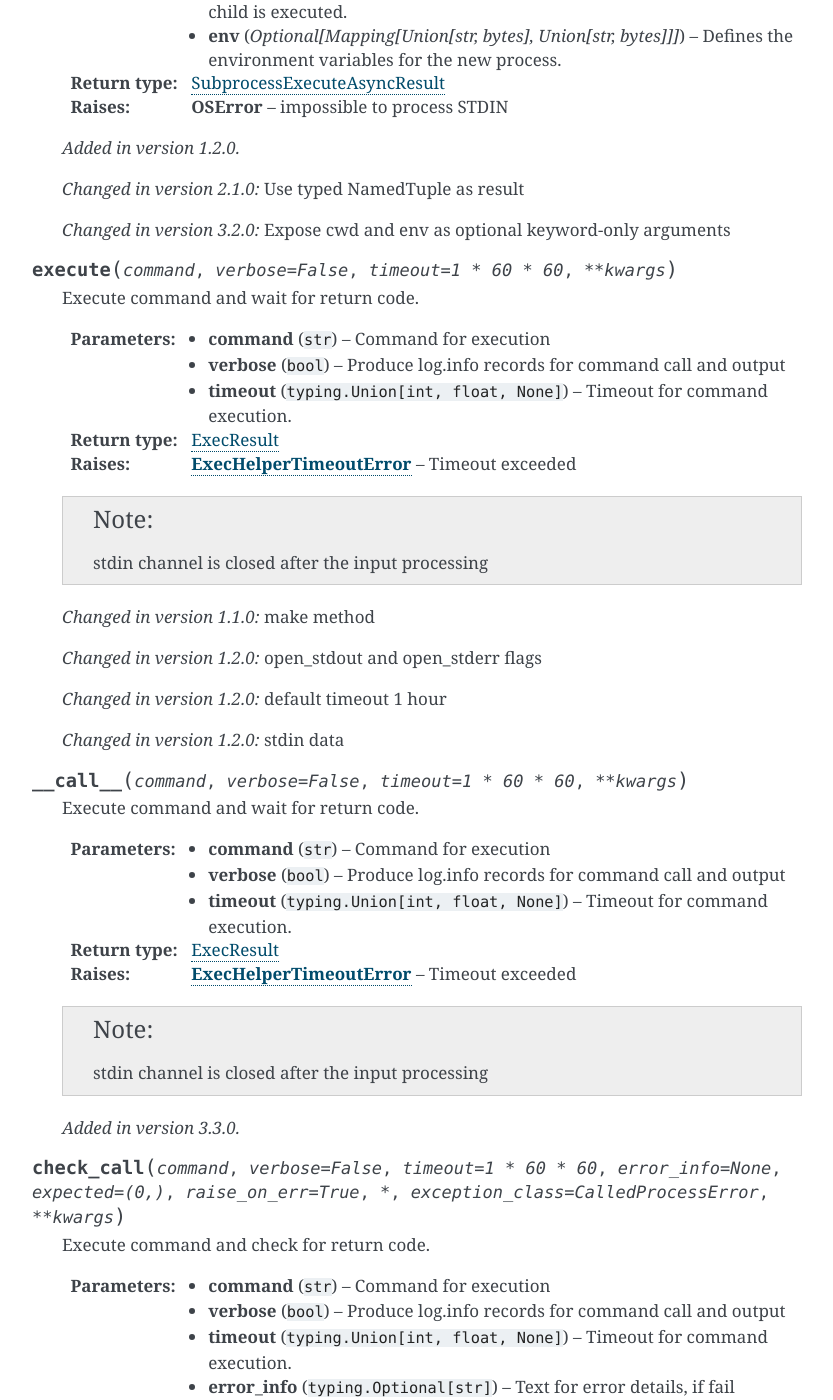
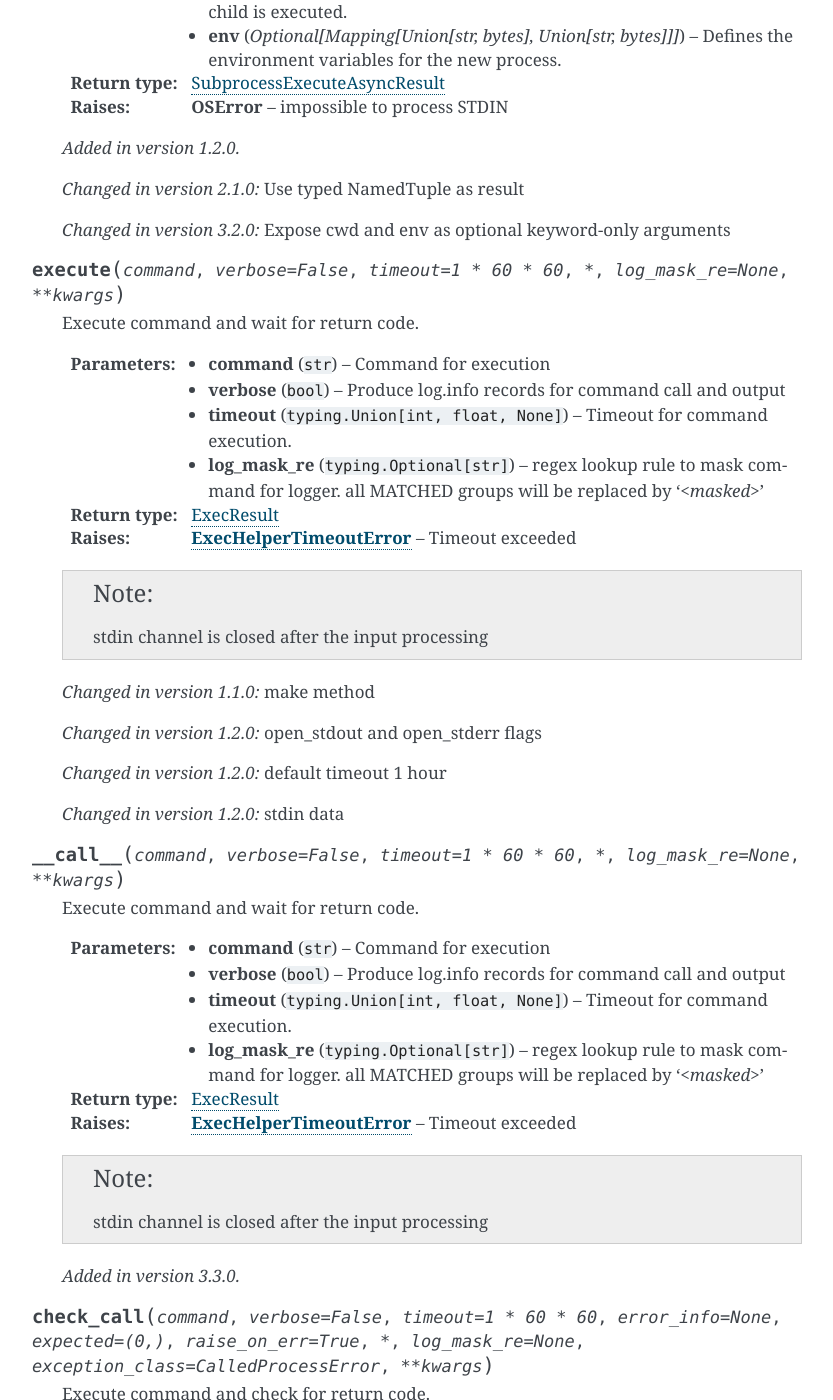
Before and after one commit to python-useful-helpers/exec-helpers, a Sphinx documentation site: the page built from doc/source/Subprocess.rst, in a window 1280 px wide and 1400 px high, scrolled down 1563 px. Shown: the whole window, without its empty margins (248-1081 px from the left). Built offline with Sphinx 7.4.7, drawn with Linux system fonts in a browser that asks for light colours; some of the changed text lies outside the part shown.

Commit message:
Expose log_mask_re from kwargs
Signed-off-by: Aleksei Stepanov <penguinolog@gmail.com>

```diff
--- a/README.rst
+++ b/README.rst
@@ -133,6 +133,8 @@ This methods are almost the same for `SSHClient` and `Subprocess`, except specif
         command,  # type: str
         verbose=False,  # type: bool
         timeout=1 * 60 * 60,  # type: typing.Union[int, float, None]
+        # Keyword only:
+        log_mask_re=None,  # type: typing.Optional[str]
         **kwargs
     )
 
@@ -147,6 +149,7 @@ This methods are almost the same for `SSHClient` and `Subprocess`, except specif
         expected=(0,),  # type: typing.Iterable[typing.Union[int, ExitCodes]]
         raise_on_err=True,  # type: bool
         # Keyword only:
+        log_mask_re=None,  # type: typing.Optional[str]
         exception_class=CalledProcessError,  # typing.Type[CalledProcessError]
         **kwargs
     )
@@ -160,6 +163,7 @@ This methods are almost the same for `SSHClient` and `Subprocess`, except specif
         error_info=None,  # type: typing.Optional[str]
         raise_on_err=True,  # type: bool
         # Keyword only:
+        log_mask_re=None,  # type: typing.Optional[str]
         expected=(0,),  # typing.Iterable[typing.Union[int, ExitCodes]]
         exception_class=CalledProcessError,  # typing.Type[CalledProcessError]
     )
@@ -170,6 +174,8 @@ This methods are almost the same for `SSHClient` and `Subprocess`, except specif
         command,  # type: str
         verbose=False,  # type: bool
         timeout=1 * 60 * 60,  # type: typing.Union[int, float, None]
+        # Keyword only:
+        log_mask_re=None,  # type: typing.Optional[str]
         **kwargs
     )
 
--- a/doc/source/Subprocess.rst
+++ b/doc/source/Subprocess.rst
@@ -86,7 +86,7 @@ API: Subprocess
         .. versionchanged:: 2.1.0 Use typed NamedTuple as result
         .. versionchanged:: 3.2.0 Expose cwd and env as optional keyword-only arguments
 
-    .. py:method:: execute(command, verbose=False, timeout=1*60*60, **kwargs)
+    .. py:method:: execute(command, verbose=False, timeout=1*60*60, *, log_mask_re=None, **kwargs)
 
         Execute command and wait for return code.
 
@@ -96,6 +96,9 @@ API: Subprocess
         :type verbose: ``bool``
         :param timeout: Timeout for command execution.
         :type timeout: ``typing.Union[int, float, None]``
+        :param log_mask_re: regex lookup rule to mask command for logger.
+                            all MATCHED groups will be replaced by '<*masked*>'
+        :type log_mask_re: ``typing.Optional[str]``
         :rtype: ExecResult
         :raises ExecHelperTimeoutError: Timeout exceeded
 
@@ -105,7 +108,7 @@ API: Subprocess
         .. versionchanged:: 1.2.0 default timeout 1 hour
         .. versionchanged:: 1.2.0 stdin data
 
-    .. py:method:: __call__(command, verbose=False, timeout=1*60*60, **kwargs)
+    .. py:method:: __call__(command, verbose=False, timeout=1*60*60, *, log_mask_re=None, **kwargs)
 
         Execute command and wait for return code.
 
@@ -115,13 +118,16 @@ API: Subprocess
         :type verbose: ``bool``
         :param timeout: Timeout for command execution.
         :type timeout: ``typing.Union[int, float, None]``
+        :param log_mask_re: regex lookup rule to mask command for logger.
+                            all MATCHED groups will be replaced by '<*masked*>'
+        :type log_mask_re: ``typing.Optional[str]``
         :rtype: ExecResult
         :raises ExecHelperTimeoutError: Timeout exceeded
 
         .. note:: stdin channel is closed after the input processing
         .. versionadded:: 3.3.0
 
-    .. py:method:: check_call(command, verbose=False, timeout=1*60*60, error_info=None, expected=(0,), raise_on_err=True, *, exception_class=CalledProcessError, **kwargs)
+    .. py:method:: check_call(command, verbose=False, timeout=1*60*60, error_info=None, expected=(0,), raise_on_err=True, *, log_mask_re=None, exception_class=CalledProcessError, **kwargs)
 
         Execute command and check for return code.
 
@@ -137,6 +143,9 @@ API: Subprocess
         :type expected: typing.Iterable[typing.Union[int, ExitCodes]]
         :param raise_on_err: Raise exception on unexpected return code
         :type raise_on_err: ``bool``
+        :param log_mask_re: regex lookup rule to mask command for logger.
+                            all MATCHED groups will be replaced by '<*masked*>'
+        :type log_mask_re: ``typing.Optional[str]``
         :param exception_class: Exception class for errors. Subclass of CalledProcessError is mandatory.
         :type exception_class: typing.Type[CalledProcessError]
         :rtype: ExecResult
@@ -148,7 +157,7 @@ API: Subprocess
         .. versionchanged:: 3.2.0 Exception class can be substituted
         .. versionchanged:: 3.4.0 Expected is not optional, defaults os dependent
 
-    .. py:method:: check_stderr(command, verbose=False, timeout=1*60*60, error_info=None, raise_on_err=True, *, expected=(0,), exception_class=CalledProcessError, **kwargs)
+    .. py:method:: check_stderr(command, verbose=False, timeout=1*60*60, error_info=None, raise_on_err=True, *, log_mask_re=None, expected=(0,), exception_class=CalledProcessError, **kwargs)
 
         Execute command expecting return code 0 and empty STDERR.
 
@@ -164,6 +173,9 @@ API: Subprocess
         :type raise_on_err: ``bool``
         :param expected: expected return codes (0 by default)
         :type expected: typing.Iterable[typing.Union[int, ExitCodes]]
+        :param log_mask_re: regex lookup rule to mask command for logger.
+                            all MATCHED groups will be replaced by '<*masked*>'
+        :type log_mask_re: ``typing.Optional[str]``
         :param exception_class: Exception class for errors. Subclass of CalledProcessError is mandatory.
         :type exception_class: typing.Type[CalledProcessError]
         :rtype: ExecResult
```
Also changed, not shown: doc/source/SSHClient.rst (+16 -4 lines), 2 other files.
